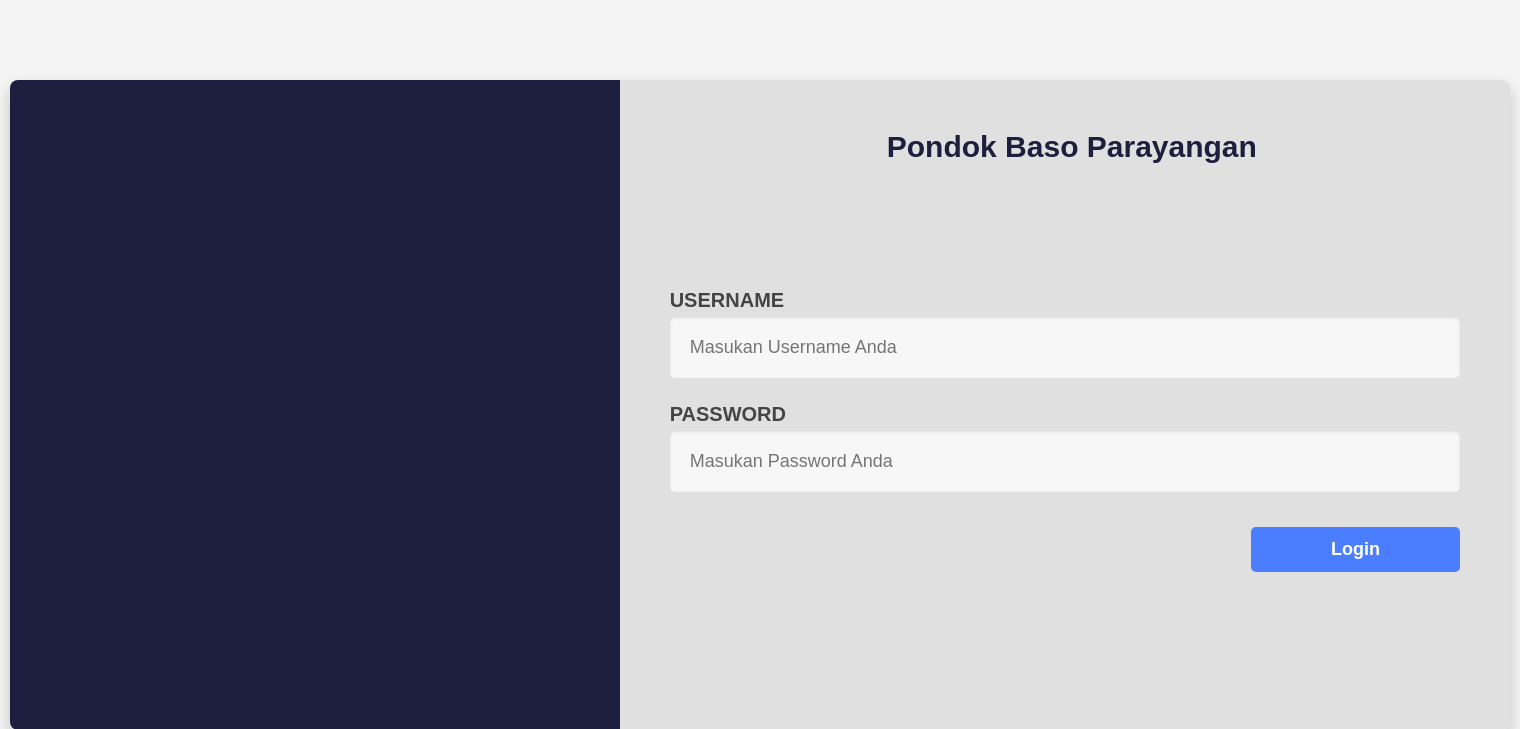
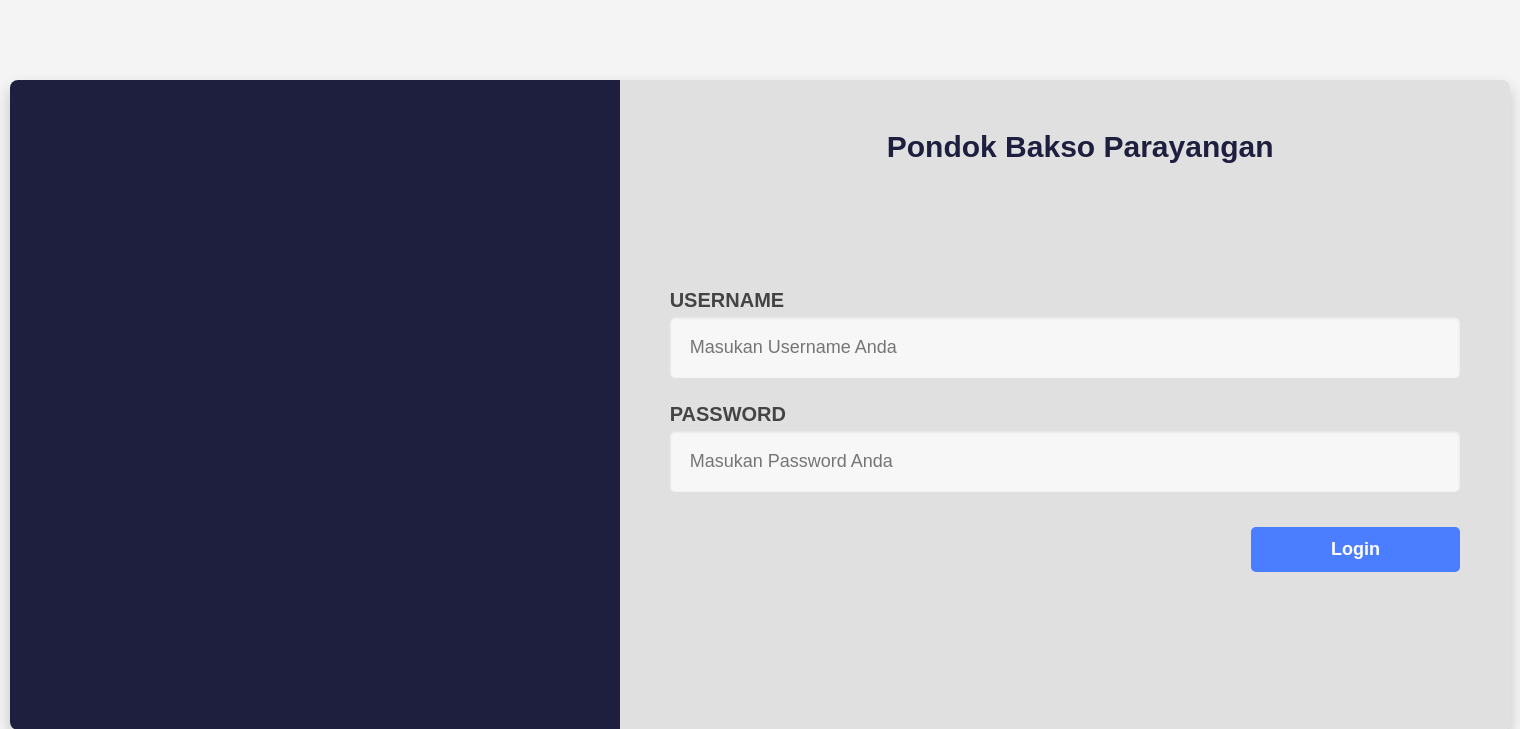
Before and after one commit to MhmadFarhan/Aplikasi_kasir, a PHP site: page / in a window 1520 px wide. Shown: the top 729 px of the page. Run offline with PHP 8.4, Linux system fonts and the light colour scheme.

```diff
--- a/index.php
+++ b/index.php
@@ -50,7 +50,7 @@ if ($_SERVER['REQUEST_METHOD'] == 'POST' && isset($_POST['login'])) {
 <div class="login-container">
     <div class="login-left"></div>
     <div class="login-right">
-        <h1 style="position: absolute; top: 20px; left: 30%; color: #1e1e3f; font-size: 30px; font-weight: bold; margin-top: 30px;">Pondok Baso Parayangan</h1>
+        <h1 style="position: absolute; top: 20px; left: 30%; color: #1e1e3f; font-size: 30px; font-weight: bold; margin-top: 30px;">Pondok Bakso Parayangan</h1>
         <form action="index.php" method="POST" class="login-form">
             <?php if ($error_message): ?>
                 <p style="color: red; text-align: center; margin-bottom: 10px; padding: 5px; border: 1px solid red; background-color: #ffebeb; border-radius: 4px;"><?php echo $error_message; ?></p>
```
Also changed, not shown: Tampilan App/dashboard.png (added), Tampilan App/detail.png (added), Tampilan App/edit_menu.png (added), Tampilan App/kasir.png (added), Tampilan App/login.png (added), Tampilan App/monitoring.png (added), Tampilan App/tambah_menu.png (added), uploads/1765763086_bb.jpg (added).
